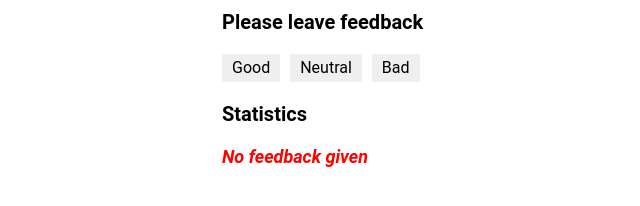
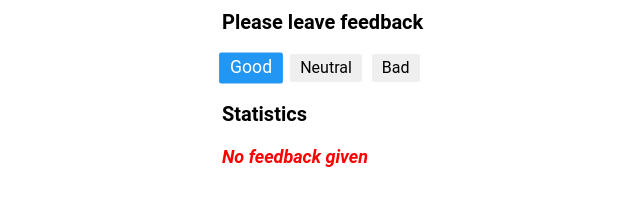
Before and after one commit to dAnastasiia/goit-react-hw-02-feedback, a React app: page / in a window 1280 px wide. In both pictures the pointer is over the button "Good". Shown: the whole page, without its empty margins (283-923 px from the left). Built offline with nearby package versions, Linux system fonts and the light colour scheme.

Commit message:
add styles for buttons hover

```diff
--- a/src/components/FeedbackOptions/FeedbackOptions.scss
+++ b/src/components/FeedbackOptions/FeedbackOptions.scss
@@ -9,8 +9,13 @@
 
   border-radius: 2px;
 
-  &:active {
+  &:active,
+  &:hover,
+  &:focus {
     color: #ffffff;
     background-color: #2196f3;
+    cursor: pointer;
+
+    transform: scale(1.1);
   }
 }
```
